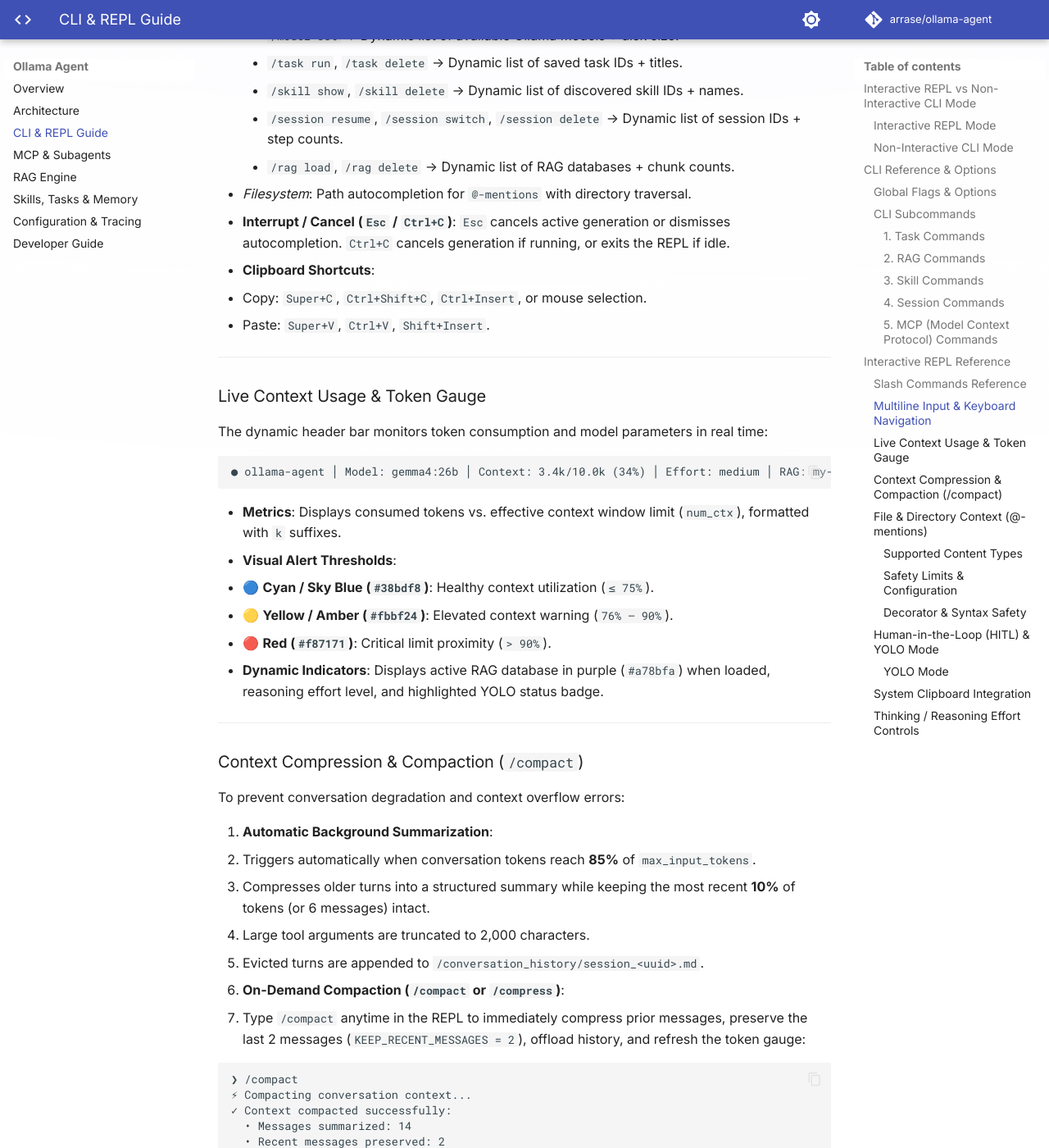
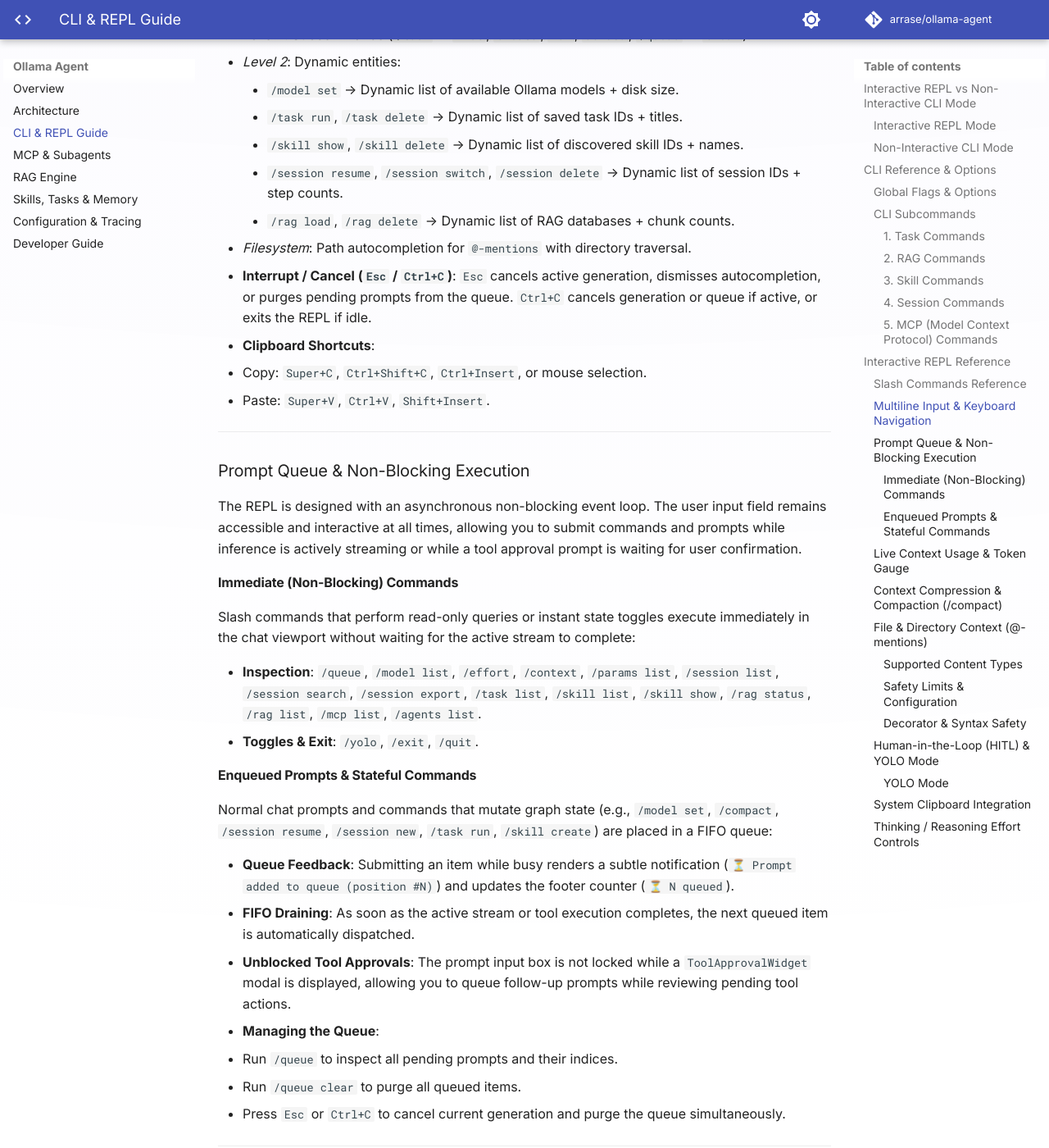
Before and after one commit to arrase/ollama-agent, an MkDocs documentation site: the page built from docs/cli_repl.md, in a window 1280 px wide and 1400 px high, scrolled down 6080 px. Shown: the whole window at 82% size. Built offline with MkDocs 1.6.1 and Material for MkDocs 9.7.7, drawn with Linux system fonts in a browser that asks for light colours; comment, search, counter and statistics services are not loaded; some of the changed text lies outside the part shown.

Commit message:
docs: document /queue command and non-blocking prompt queue execution

```diff
--- a/docs/cli_repl.md
+++ b/docs/cli_repl.md
@@ -163,6 +163,7 @@ Slash commands provide full application control directly within the REPL:
 | `/effort` | `/effort [<level>]` | Show current reasoning effort or change thinking/reasoning effort mid-session (`low`, `medium`, `high`, `xhigh`, `disabled`, `hide`, `enabled`). |
 | `/context` | `/context [<size\|max>]` | Show current context window or switch context window token size (`num_ctx`) or `'max'` for the active session. |
 | `/params` | `/params [list \| set <parameter> <value>]` | Inspect active sampling parameters and resolution sources, or dynamically update parameter values for the active session. |
+| `/queue` | `/queue [list \| clear]` | Inspect pending messages in the prompt queue or clear all queued prompts. |
 | `/session` | `/session [list \| search <query> \| resume <id> (alias: switch) \| new \| export [path] \| delete <id>]` | Manage persistent chat sessions. Search past conversations, resume threads, export to Markdown, or delete history. |
 | `/compact` | `/compact` (alias: `/compress`) | Manually compact conversation history into a structured summary to reclaim context window tokens. |
 | `/task` | `/task [list \| create [<id>] \| run <id> [-y] \| delete <id>]` | Manage saved prompt tasks. `/task create` launches an interactive conversational creation flow with the agent. |
@@ -186,8 +187,8 @@ The prompt input box (`ReplInput`) provides intuitive editing, history navigatio
 * **Cursor Navigation (`↑` / `↓`)**: Move freely between lines in multiline text.
 * **Command History**: Pressing `↑` anywhere on row 0 recalls prior user prompts; pressing `↓` on the last line at the end of the text navigates forward. Slash commands (`/cmd`) are filtered out from stored history.
 * **Tab Autocompletion (`Tab`)**: Activates 3-level autocompletion:
-  1. *Level 0*: Root slash commands (`/mo` -> `/model`, `/co` -> `/compact`).
-  2. *Level 1*: Subcommands (`/task ` -> `list`, `create`, `run`, `delete`).
+  1. *Level 0*: Root slash commands (`/mo` -> `/model`, `/co` -> `/compact`, `/qu` -> `/queue`).
+  2. *Level 1*: Subcommands (`/task ` -> `list`, `create`, `run`, `delete`, `/queue ` -> `clear`).
   3. *Level 2*: Dynamic entities:
      - `/model set ` -> Dynamic list of available Ollama models + disk size.
      - `/task run `, `/task delete ` -> Dynamic list of saved task IDs + titles.
@@ -195,10 +196,33 @@ The prompt input box (`ReplInput`) provides intuitive editing, history navigatio
      - `/session resume `, `/session switch `, `/session delete ` -> Dynamic list of session IDs + step counts.
      - `/rag load `, `/rag delete ` -> Dynamic list of RAG databases + chunk counts.
   4. *Filesystem*: Path autocompletion for `@-mentions` with directory traversal.
-* **Interrupt / Cancel (`Esc` / `Ctrl+C`)**: `Esc` cancels active generation or dismisses autocompletion. `Ctrl+C` cancels generation if running, or exits the REPL if idle.
+* **Interrupt / Cancel (`Esc` / `Ctrl+C`)**: `Esc` cancels active generation, dismisses autocompletion, or purges pending prompts from the queue. `Ctrl+C` cancels generation or queue if active, or exits the REPL if idle.
 * **Clipboard Shortcuts**:
   - Copy: `Super+C`, `Ctrl+Shift+C`, `Ctrl+Insert`, or mouse selection.
   - Paste: `Super+V`, `Ctrl+V`, `Shift+Insert`.
+
+---
+
+### Prompt Queue & Non-Blocking Execution
+
+The REPL is designed with an asynchronous non-blocking event loop. The user input field remains accessible and interactive at all times, allowing you to submit commands and prompts while inference is actively streaming or while a tool approval prompt is waiting for user confirmation.
+
+#### Immediate (Non-Blocking) Commands
+Slash commands that perform read-only queries or instant state toggles execute immediately in the chat viewport without waiting for the active stream to complete:
+
+* **Inspection**: `/queue`, `/model list`, `/effort`, `/context`, `/params list`, `/session list`, `/session search`, `/session export`, `/task list`, `/skill list`, `/skill show`, `/rag status`, `/rag list`, `/mcp list`, `/agents list`.
+* **Toggles & Exit**: `/yolo`, `/exit`, `/quit`.
+
+#### Enqueued Prompts & Stateful Commands
+Normal chat prompts and commands that mutate graph state (e.g., `/model set`, `/compact`, `/session resume`, `/session new`, `/task run`, `/skill create`) are placed in a FIFO queue:
+
+* **Queue Feedback**: Submitting an item while busy renders a subtle notification (`⏳ Prompt added to queue (position #N)`) and updates the footer counter (`⏳ N queued`).
+* **FIFO Draining**: As soon as the active stream or tool execution completes, the next queued item is automatically dispatched.
+* **Unblocked Tool Approvals**: The prompt input box is not locked while a `ToolApprovalWidget` modal is displayed, allowing you to queue follow-up prompts while reviewing pending tool actions.
+* **Managing the Queue**:
+  * Run `/queue` to inspect all pending prompts and their indices.
+  * Run `/queue clear` to purge all queued items.
+  * Press `Esc` or `Ctrl+C` to cancel current generation and purge the queue simultaneously.
 
 ---
 
```
Also changed, not shown: README.md (+32 -0 lines), docs/architecture.md (+5 -0 lines), docs/index.md (+5 -0 lines).
